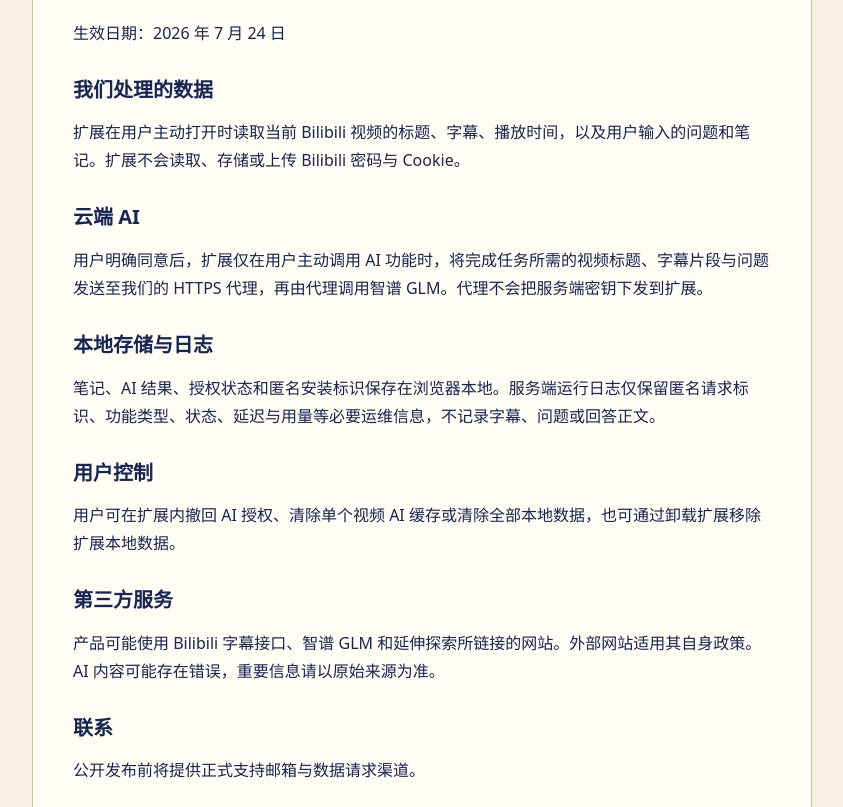
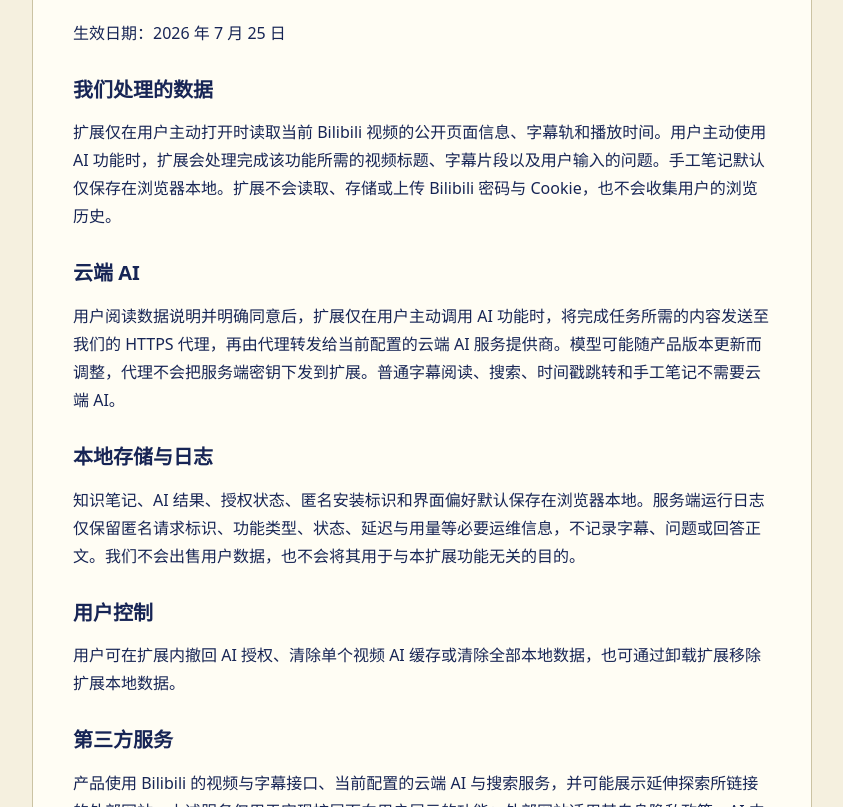
Before and after one commit to zhoujie97/broadcast-agent-extension, a browser extension: page docs/privacy.html in a window 1280 px wide. Shown: the part 145-952 px from the top of the page, without its empty margins (218-1061 px from the left). Drawn offline with Linux system fonts and the light colour scheme.

Commit message:
Publish privacy and support pages

```diff
--- a/docs/privacy.html
+++ b/docs/privacy.html
@@ -3,18 +3,18 @@
   <head><meta charset="utf-8"><meta name="viewport" content="width=device-width, initial-scale=1"><title>隐私政策｜播客智能阅读助手</title><style>body{margin:0;background:#f5f0df;color:#172555;font:16px/1.75 system-ui,sans-serif}main{box-sizing:border-box;width:min(780px,calc(100% - 40px));margin:40px auto;padding:40px;background:#fffdf4;border:1px solid #cbc3a3;border-radius:18px}h1,h2{line-height:1.25}h2{margin-top:30px;font-size:20px}a{color:#087fab}</style></head>
   <body><main>
     <h1>播客智能阅读助手隐私政策</h1>
-    <p>生效日期：2026 年 7 月 24 日</p>
+    <p>生效日期：2026 年 7 月 25 日</p>
     <h2>我们处理的数据</h2>
-    <p>扩展在用户主动打开时读取当前 Bilibili 视频的标题、字幕、播放时间，以及用户输入的问题和笔记。扩展不会读取、存储或上传 Bilibili 密码与 Cookie。</p>
+    <p>扩展仅在用户主动打开时读取当前 Bilibili 视频的公开页面信息、字幕轨和播放时间。用户主动使用 AI 功能时，扩展会处理完成该功能所需的视频标题、字幕片段以及用户输入的问题。手工笔记默认仅保存在浏览器本地。扩展不会读取、存储或上传 Bilibili 密码与 Cookie，也不会收集用户的浏览历史。</p>
     <h2>云端 AI</h2>
-    <p>用户明确同意后，扩展仅在用户主动调用 AI 功能时，将完成任务所需的视频标题、字幕片段与问题发送至我们的 HTTPS 代理，再由代理调用智谱 GLM。代理不会把服务端密钥下发到扩展。</p>
+    <p>用户阅读数据说明并明确同意后，扩展仅在用户主动调用 AI 功能时，将完成任务所需的内容发送至我们的 HTTPS 代理，再由代理转发给当前配置的云端 AI 服务提供商。模型可能随产品版本更新而调整，代理不会把服务端密钥下发到扩展。普通字幕阅读、搜索、时间戳跳转和手工笔记不需要云端 AI。</p>
     <h2>本地存储与日志</h2>
-    <p>笔记、AI 结果、授权状态和匿名安装标识保存在浏览器本地。服务端运行日志仅保留匿名请求标识、功能类型、状态、延迟与用量等必要运维信息，不记录字幕、问题或回答正文。</p>
+    <p>知识笔记、AI 结果、授权状态、匿名安装标识和界面偏好默认保存在浏览器本地。服务端运行日志仅保留匿名请求标识、功能类型、状态、延迟与用量等必要运维信息，不记录字幕、问题或回答正文。我们不会出售用户数据，也不会将其用于与本扩展功能无关的目的。</p>
     <h2>用户控制</h2>
     <p>用户可在扩展内撤回 AI 授权、清除单个视频 AI 缓存或清除全部本地数据，也可通过卸载扩展移除扩展本地数据。</p>
     <h2>第三方服务</h2>
-    <p>产品可能使用 Bilibili 字幕接口、智谱 GLM 和延伸探索所链接的网站。外部网站适用其自身政策。AI 内容可能存在错误，重要信息请以原始来源为准。</p>
-    <h2>联系</h2>
-    <p>公开发布前将提供正式支持邮箱与数据请求渠道。</p>
+    <p>产品使用 Bilibili 的视频与字幕接口、当前配置的云端 AI 与搜索服务，并可能展示延伸探索所链接的外部网站。上述服务仅用于实现扩展面向用户展示的功能；外部网站适用其自身隐私政策。AI 内容可能存在错误，重要信息请以原始来源为准。</p>
+    <h2>联系我们</h2>
+    <p>如需反馈问题、提出数据请求或咨询本政策，请联系 <a href="mailto:1604571283@qq.com">1604571283@qq.com</a>。</p>
   </main></body>
 </html>
```
Also changed, not shown: docs/support.html (+1 -1 lines), extension/privacy.html (+4 -4 lines), vercel.json.
